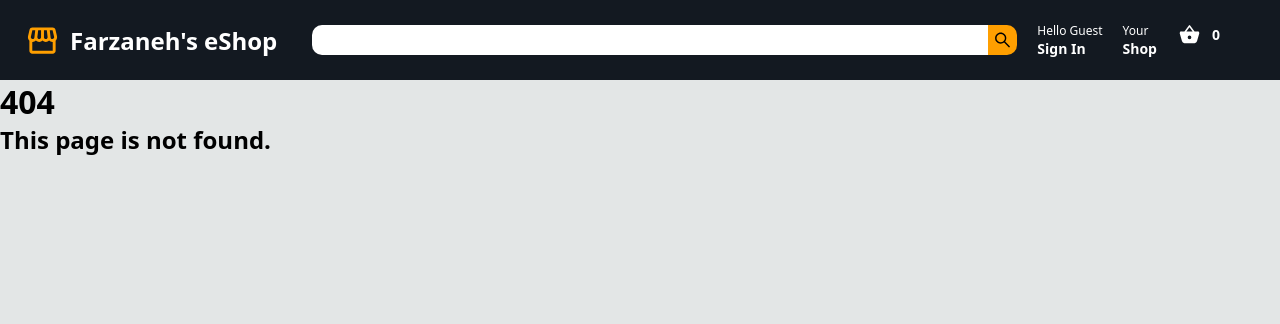
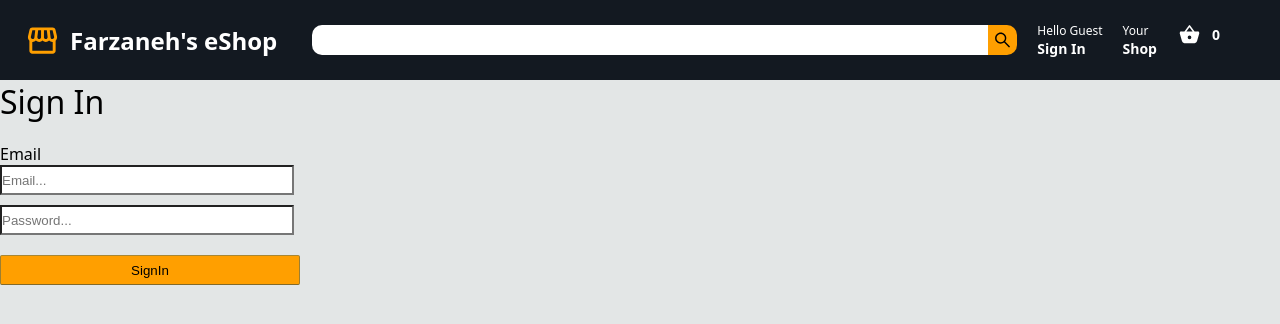
Before and after one commit to farzaneh-haghani/Amazon, a React (Create React App) app: page /login in a window 1280 px wide. Before the commit this address had no page. Shown: the top 324 px of the page. Built offline with nearby package versions, Linux system fonts and the light colour scheme.

Commit message:
add & remove done

```diff
--- a/package.json
+++ b/package.json
@@ -6,6 +6,7 @@
     "@testing-library/jest-dom": "^5.16.5",
     "@testing-library/react": "^13.4.0",
     "@testing-library/user-event": "^13.5.0",
+    "firebase": "^9.19.1",
     "react": "^18.2.0",
     "react-dom": "^18.2.0",
     "react-icons": "^4.8.0",
--- a/src/App.css
+++ b/src/App.css
@@ -270,6 +270,7 @@ body {
   font-size: 17px;
   font-weight: 800;
 }
+
 /* -------------- Subtotal -------------- */
 
 .subtotal {
@@ -303,3 +304,38 @@ body {
   padding: 10px;
   border-radius: 5px;
 }
+
+/* -------------- Subtotal -------------- */
+
+.login__container {
+  width: 300px;
+  height: fit-content;
+  display: flex;
+  flex-direction: column;
+}
+
+.login__container > h1 {
+  font-weight: 500;
+  margin-bottom: 20px;
+}
+
+.login__container > form > label {
+  margin-bottom: 5px;
+}
+
+.login__container > form > input {
+  height: 30px;
+  margin-bottom: 10px;
+  background-color: white;
+  width: 98%;
+}
+
+.login__button {
+  background-color: #ff9f00;
+  border-radius: 2px;
+  width: 100%;
+  height: 30px;
+  border: 1px solid;
+  margin-top: 10px;
+  border-color: #a88734 #9c7e31 #846a29;
+}
--- a/src/App.js
+++ b/src/App.js
@@ -1,24 +1,28 @@
+import React, { useState } from "react";
 import { BrowserRouter as Router, Routes, Route } from 'react-router-dom';
-import './App.css';
 import Header from './components/Header';
 import Home from './components/Home';
 import Checkout from './components/Checkout';
 import Error from './components/Error';
+import Login from './components/Login';
+import AppContext from "./components/Context";
+import './App.css';
+
 
 function App() {
+  const [basket, setBasket] = useState([]);
   return (
-    <div className="App">
+    <AppContext.Provider value={{ basket, setBasket }}>
       <Router>
         <Header />
         <Routes>
           <Route path='/' element={<Home />} />
           <Route path='/checkout' element={<Checkout />} />
+          <Route path='/login' element={<Login />} />
           <Route path='*' element={<Error />} />
         </Routes>
       </Router>
-
-      {/* <Home /> */}
-    </div>
+    </AppContext.Provider>
   );
 }
 
--- a/src/components/CheckoutProduct.jsx
+++ b/src/components/CheckoutProduct.jsx
@@ -1,31 +1,40 @@
-import React from "react";
+import React, { useContext, useState } from "react";
+import AppContext from "./Context";
 
-function CheckoutProduct(props) {
-  const { rateNum } = props;
+function CheckoutProduct() {
+  const { basket, setBasket } = useContext(AppContext);
+
+  const remove = (id) => {
+    const itemIndex = basket.findIndex((eachItem) => eachItem.id === id);
+    basket.splice(itemIndex, 1);
+    setBasket([...basket]);
+  };
+
+  return (
+    <>
+      {basket.map((eachItem) => {
         let rate = "";
-  for (let i = 0; i < rateNum; i++) {
+        for (let i = 0; i < eachItem.rateNum; i++) {
           rate += "⭐️";
         }
         return (
           <div className="checkoutProduct">
-      <img
-        src="https://m.media-amazon.com/images/I/31wE6PsBqeL._AC_SY460_.jpg"
-        alt=""
-        className="checkoutProduct__image"
-      />
+            <img src={eachItem.src} alt="" className="checkoutProduct__image" />
             <div className="checkoutProduct__info">
-        <p className="checkoutProduct__title">
-          Lorem ipsum, dolor sit amet consectetur adipisicing elit. Eius,
-          libero?
-        </p>
+              <p className="checkoutProduct__title">{eachItem.title}</p>
               <p className="checkoutProduct__price">
                 <small>£</small>
-          <strong>11</strong>
+                <strong>{eachItem.price}</strong>
               </p>
               <div className="checkoutProduct__rating">{rate}</div>
-        <button>Remove from Basket</button>
+              <button onClick={() => remove(eachItem.id)}>
+                Remove from Basket
+              </button>
             </div>
           </div>
+        );
+      })}
+    </>
   );
 }
 
--- /dev/null
+++ b/src/components/Context.jsx
@@ -0,0 +1,5 @@
+import { createContext } from "react";
+
+const AppContext = createContext(null);
+
+export default AppContext;
--- a/src/components/Header.jsx
+++ b/src/components/Header.jsx
@@ -1,10 +1,13 @@
-import React from "react";
+import React, { useContext } from "react";
 import { IoBasket } from "react-icons/io5";
 import { MdStorefront } from "react-icons/md";
 import { AiOutlineSearch } from "react-icons/ai";
 import { Link } from "react-router-dom";
+import AppContext from "./Context";
 
 function Header() {
+  const { basket } = useContext(AppContext);
+
   return (
     <div className="header">
       <Link to="/" className="link">
@@ -18,18 +21,24 @@ function Header() {
         <AiOutlineSearch className="header__searchIcon" />
       </div>
       <div className="header__nav">
+        <Link to="/login" className="link">
           <div className="nav__item">
             <span className="nav__itemLineOne">Hello Guest</span>
             <span className="nav__itemLineTwo">Sign In</span>
           </div>
+        </Link>
+        <Link to="/checkout" className="link">
           <div className="nav__item">
             <span className="nav__itemLineOne">Your</span>
             <span className="nav__itemLineTwo">Shop</span>
           </div>
+        </Link>
         <Link to="/checkout" className="link">
           <div className="nav__itemBasket">
             <IoBasket className="nav__basketIcon" />
-            <span className="nav__itemLineTwo nav__basketCount">0</span>
+            <span className="nav__itemLineTwo nav__basketCount">
+              {basket.length}
+            </span>
           </div>
         </Link>
       </div>
--- /dev/null
+++ b/src/components/Login.jsx
@@ -0,0 +1,33 @@
+import React, { useState } from "react";
+
+function Login() {
+  const [email, setEmail] = useState("");
+  const [password, setPassword] = useState("");
+
+  return (
+    <div className="login__container">
+      <h1>Sign In</h1>
+      <form>
+        <label htmlFor="email">Email</label>
+        <input
+          type="email"
+          name=""
+          id="email"
+          placeholder="Email..."
+          onChange={(event) => setEmail(event.target.value)}
+        />
+        <label htmlFor="password"></label>
+        <input
+          type="password"
+          name=""
+          id="password"
+          placeholder="Password..."
+          onChange={(event) => setPassword(event.target.value)}
+        />
+        <button className="login__button">SignIn</button>
+      </form>
+    </div>
+  );
+}
+
+export default Login;
--- a/src/components/Product.jsx
+++ b/src/components/Product.jsx
@@ -1,12 +1,19 @@
-import React from "react";
+import React, { useContext } from "react";
+import AppContext from "./Context";
 
 function Product(props) {
+  const { basket, setBasket } = useContext(AppContext);
   const { id, title, price, rateNum, src } = props;
+
+  const addToBasket = () => {
+    setBasket([props, ...basket]);
+  };
   let rate = "";
   for (let i = 0; i < rateNum; i++) {
     rate += "⭐️";
     /* CTRL + CMD + Space */
   }
+
   return (
     <div className="product" key={id}>
       <div className="product__info">
@@ -16,7 +23,7 @@ function Product(props) {
         <div className="product__rating">{rate}</div>
       </div>
       <img src={src} alt="product-images" />
-      <button>Add to Basket</button>
+      <button onClick={addToBasket}>Add to Basket</button>
     </div>
   );
 }
--- a/src/components/Subtotal.jsx
+++ b/src/components/Subtotal.jsx
@@ -8,8 +8,8 @@ function Subtotal() {
         <strong> £0</strong>
       </p>
       <small className="subtotal__gift">
-        <input type="checkbox" name="" id="" />
-        his order contains a gift
+        <input type="checkbox" name="" id="subtotal__input" />
+        <label htmlFor="subtotal__input">his order contains a gift</label>
       </small>
       <button>Proceed to Checkout</button>
     </div>
```
Also changed, not shown: src/config/firebase.js (added, +15 -0 lines), 1 other file (tests, documents, lock files or other folders). Lines whose indentation alone changed are shown as unchanged.
